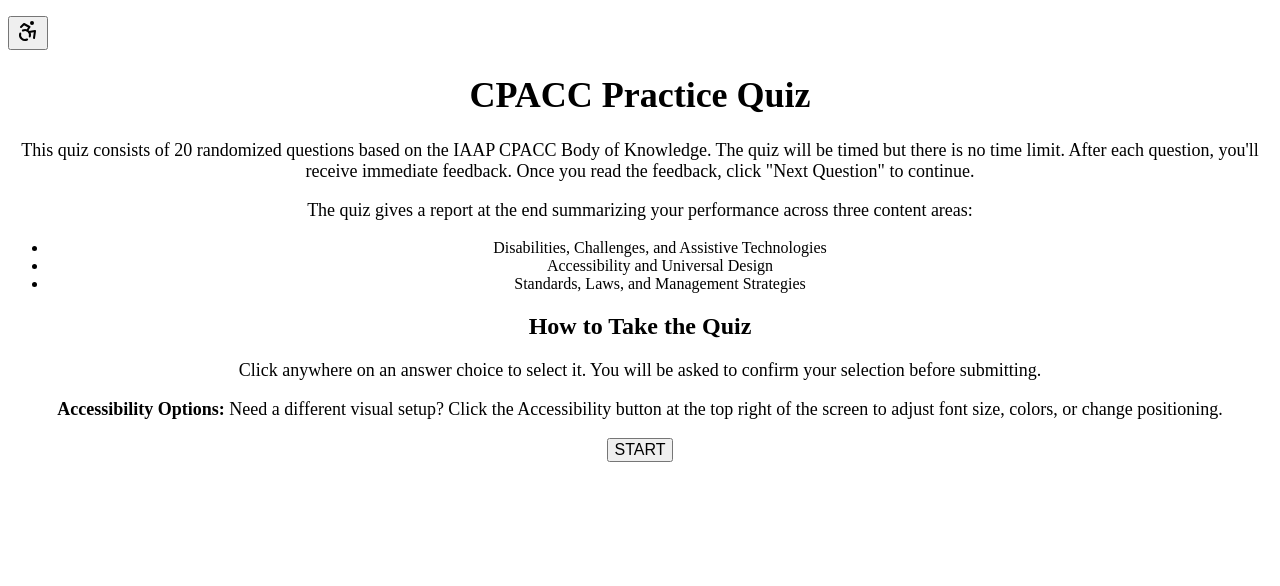
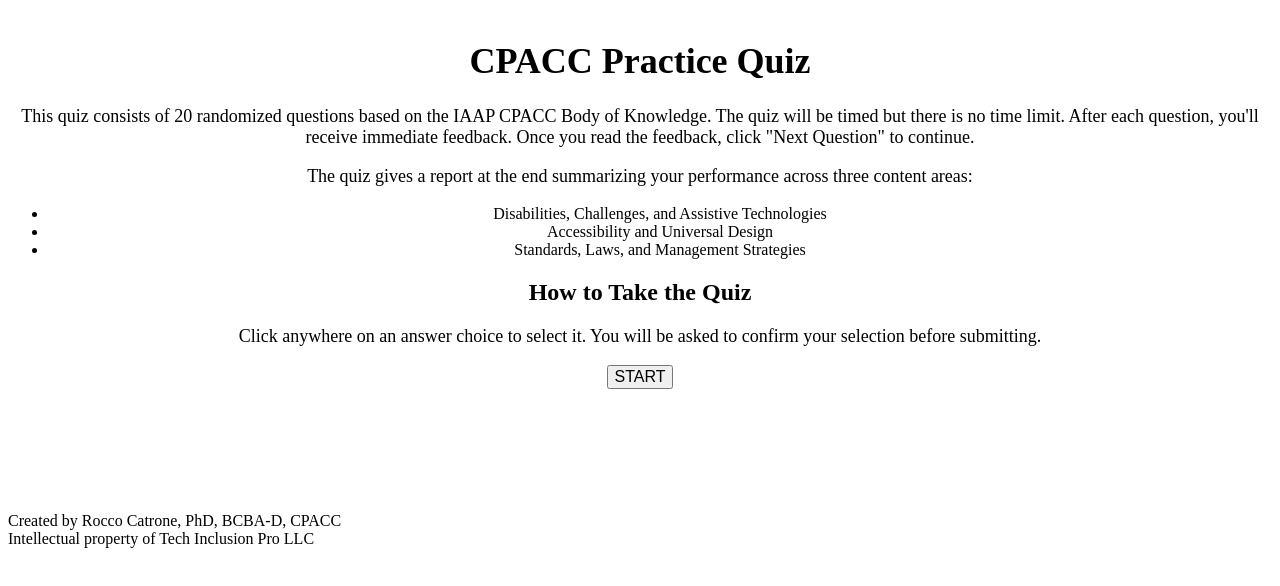
Before and after one commit to Tech-Inclusion-Pro/cpacc-prep-ace, a React (Vite) app: page / in a window 1280 px wide. Shown: the top 586 px of the page. Built offline with nearby package versions, Linux system fonts and the light colour scheme.

Commit message:
Remove accessibility menu and add footer
Remove the accessibility menu and add a footer with author and copyright information.

```diff
--- a/src/App.tsx
+++ b/src/App.tsx
@@ -5,14 +5,12 @@ import { QueryClient, QueryClientProvider } from "@tanstack/react-query";
 import { BrowserRouter, Routes, Route } from "react-router-dom";
 import Index from "./pages/Index";
 import NotFound from "./pages/NotFound";
-import { AccessibilityProvider } from "@/context/AccessibilityContext";
 import { TooltipProvider } from "@/components/ui/tooltip";
 
 const queryClient = new QueryClient();
 
 const App = () => (
   <QueryClientProvider client={queryClient}>
-    <AccessibilityProvider>
     <TooltipProvider>
       <Toaster />
       <Sonner />
@@ -24,7 +22,6 @@ const App = () => (
         </Routes>
       </BrowserRouter>
     </TooltipProvider>
-    </AccessibilityProvider>
   </QueryClientProvider>
 );
 
--- a/src/components/FeedbackPanel.tsx
+++ b/src/components/FeedbackPanel.tsx
@@ -2,7 +2,6 @@
 import React from 'react';
 import { Button } from '@/components/ui/button';
 import { QuizQuestion } from '@/types';
-import { useAccessibility } from '@/context/AccessibilityContext';
 
 interface FeedbackPanelProps {
   question: QuizQuestion;
@@ -17,34 +16,31 @@ const FeedbackPanel: React.FC<FeedbackPanelProps> = ({
   isCorrect,
   onNext,
 }) => {
-  const { fontSize, backgroundColor } = useAccessibility();
-
   return (
     <div
       className={`quiz-feedback ${isCorrect ? 'correct' : 'incorrect'}`}
       role="region"
       aria-label="Answer feedback"
-      style={{ backgroundColor: `var(--bg-color)` }}
     >
       <div className="mb-4">
-        <h3 className="text-lg font-semibold mb-2" style={{ fontSize: fontSize === 'large' ? '1.25rem' : fontSize === 'x-large' ? '1.5rem' : '1.125rem' }}>
+        <h3 className="text-lg font-semibold mb-2">
           {isCorrect ? "Correct!" : "Incorrect"}
         </h3>
 
         <div className="mb-4">
-          <h4 className="font-medium mb-2" style={{ fontSize: fontSize === 'large' ? '1.125rem' : fontSize === 'x-large' ? '1.25rem' : '1rem' }}>Explanation:</h4>
-          <p className="text-gray-700" style={{ fontSize: fontSize === 'large' ? '1rem' : fontSize === 'x-large' ? '1.125rem' : '0.875rem' }}>
+          <h4 className="font-medium mb-2">Explanation:</h4>
+          <p className="text-gray-700">
             {isCorrect ? question.explanation : question.incorrectExplanation}
           </p>
         </div>
 
         {!isCorrect && (
           <div className="mb-4">
-            <h4 className="font-medium mb-2" style={{ fontSize: fontSize === 'large' ? '1.125rem' : fontSize === 'x-large' ? '1.25rem' : '1rem' }}>The correct answer was:</h4>
-            <p className="text-gray-700 font-medium" style={{ fontSize: fontSize === 'large' ? '1rem' : fontSize === 'x-large' ? '1.125rem' : '0.875rem' }}>
+            <h4 className="font-medium mb-2">The correct answer was:</h4>
+            <p className="text-gray-700 font-medium">
               {question.options[question.correctAnswer]}
             </p>
-            <p className="text-gray-700 mt-2" style={{ fontSize: fontSize === 'large' ? '1rem' : fontSize === 'x-large' ? '1.125rem' : '0.875rem' }}>
+            <p className="text-gray-700 mt-2">
               {question.explanation}
             </p>
           </div>
--- /dev/null
+++ b/src/components/Footer.tsx
@@ -0,0 +1,16 @@
+
+import React from 'react';
+
+const Footer: React.FC = () => {
+  return (
+    <footer className="py-4 px-4 text-center text-sm text-gray-600 border-t mt-auto">
+      <p>
+        Created by Rocco Catrone, PhD, BCBA-D, CPACC
+        <br />
+        Intellectual property of Tech Inclusion Pro LLC
+      </p>
+    </footer>
+  );
+};
+
+export default Footer;
--- a/src/components/QuizApp.tsx
+++ b/src/components/QuizApp.tsx
@@ -5,7 +5,7 @@ import QuizQuestion from './QuizQuestion';
 import FeedbackPanel from './FeedbackPanel';
 import ResultsPage from './ResultsPage';
 import Timer from './Timer';
-import AccessibilityMenu from './AccessibilityMenu';
+import Footer from './Footer';
 import { getQuizQuestions, calculateResults } from '@/data/quizData';
 import { QuizQuestion as QuizQuestionType, QuizState, QuizResult } from '@/types';
 
@@ -69,9 +69,8 @@ const QuizApp: React.FC = () => {
   };
 
   return (
-    <div className="min-h-screen bg-quiz-background py-8 px-4 a11y-adjusted">
+    <div className="min-h-screen bg-quiz-background py-8 px-4 a11y-adjusted flex flex-col">
       <a href="#main-content" className="skip-to-content">Skip to main content</a>
-      <AccessibilityMenu />
 
       {/* Timer (visible during questions) */}
       {(quizState === 'question' || quizState === 'feedback') && (
@@ -81,7 +80,7 @@ const QuizApp: React.FC = () => {
       )}
 
       {/* Quiz Content */}
-      <main id="main-content">
+      <main id="main-content" className="flex-grow">
         {quizState === 'start' && <StartScreen onStart={handleStart} />}
 
         {quizState === 'question' && questions.length > 0 && (
@@ -114,6 +113,9 @@ const QuizApp: React.FC = () => {
           <ResultsPage results={results} onRestart={handleRestart} />
         )}
       </main>
+
+      {/* Footer present on all screens */}
+      <Footer />
     </div>
   );
 };
--- a/src/components/QuizQuestion.tsx
+++ b/src/components/QuizQuestion.tsx
@@ -2,7 +2,6 @@
 import React, { useState } from 'react';
 import { Button } from '@/components/ui/button';
 import { QuizQuestion } from '@/types';
-import { useAccessibility } from '@/context/AccessibilityContext';
 
 interface QuizQuestionProps {
   question: QuizQuestion;
@@ -19,7 +18,6 @@ const QuizQuestionComponent: React.FC<QuizQuestionProps> = ({
 }) => {
   const [selectedOption, setSelectedOption] = useState<number | null>(null);
   const [confirmed, setConfirmed] = useState(false);
-  const { verticalPosition, horizontalAlignment, fontColor, backgroundColor, fontSize } = useAccessibility();
 
   const handleOptionClick = (index: number) => {
     if (!confirmed) {
@@ -44,12 +42,8 @@ const QuizQuestionComponent: React.FC<QuizQuestionProps> = ({
     return className;
   };
 
-  // Get the border color and background color based on the user's choices
   const getOptionStyle = (index: number) => {
-    const styles: React.CSSProperties = {
-      backgroundColor: `var(--bg-color)`, // Use the user's selected background color for each option
-      fontSize: fontSize === 'large' ? '1.125rem' : fontSize === 'x-large' ? '1.25rem' : '1rem',
-    };
+    const styles: React.CSSProperties = {};
 
     if (selectedOption === index) {
       styles.borderColor = `var(--text-color)`;
@@ -61,8 +55,8 @@ const QuizQuestionComponent: React.FC<QuizQuestionProps> = ({
 
   return (
     <div className="quiz-container animate-fade-in">
-      <div className="quiz-position-container" data-vertical={verticalPosition}>
-        <div className="quiz-alignment-container" style={{ textAlign: horizontalAlignment as any }}>
+      <div className="quiz-position-container">
+        <div className="quiz-alignment-container">
           <div className="mb-6">
             <div className="flex justify-between items-center mb-8">
               <span className="text-sm text-gray-500">
@@ -76,7 +70,7 @@ const QuizQuestionComponent: React.FC<QuizQuestionProps> = ({
                 {question.category}
               </span>
             </div>
-            <h2 className="text-xl md:text-2xl font-semibold text-gray-800 mb-6" style={{ fontSize: fontSize === 'large' ? '1.5rem' : fontSize === 'x-large' ? '1.75rem' : '1.25rem' }}>{question.question}</h2>
+            <h2 className="text-xl md:text-2xl font-semibold text-gray-800 mb-6">{question.question}</h2>
 
             <div className="space-y-3">
               {question.options.map((option, index) => (
@@ -100,7 +94,7 @@ const QuizQuestionComponent: React.FC<QuizQuestionProps> = ({
                     }`}>
                       {/* Removed checkmark SVG icon */}
                     </div>
-                    <span style={{ fontSize: 'inherit' }}>{option}</span>
+                    <span>{option}</span>
                   </div>
                 </div>
               ))}
--- a/src/components/StartScreen.tsx
+++ b/src/components/StartScreen.tsx
@@ -1,19 +1,16 @@
 
 import React from 'react';
 import { Button } from '@/components/ui/button';
-import { useAccessibility } from '@/context/AccessibilityContext';
 
 interface StartScreenProps {
   onStart: () => void;
 }
 
 const StartScreen: React.FC<StartScreenProps> = ({ onStart }) => {
-  const { verticalPosition, horizontalAlignment } = useAccessibility();
-
   return (
     <div className="max-w-3xl mx-auto quiz-container animate-fade-in">
-      <div className="quiz-position-container" data-vertical={verticalPosition}>
-        <div className="quiz-alignment-container" style={{ textAlign: horizontalAlignment as any }}>
+      <div className="quiz-position-container">
+        <div className="quiz-alignment-container">
           <h1 className="text-4xl font-bold text-gray-800 mb-6">CPACC Practice Quiz</h1>
           <div className="h-1 w-20 bg-quiz-secondary mx-auto mb-8"></div>
 
@@ -39,14 +36,6 @@ const StartScreen: React.FC<StartScreenProps> = ({ onStart }) => {
               Click anywhere on an answer choice to select it. You will be asked to confirm your
               selection before submitting.
             </p>
-
-            <div className="bg-blue-50 border-l-4 border-blue-500 p-4 my-6">
-              <p className="text-lg">
-                <strong>Accessibility Options:</strong> Need a different visual setup? Click the
-                Accessibility button at the top right of the screen to adjust font size, colors,
-                or change positioning.
-              </p>
-            </div>
           </div>
 
           <div className="mt-10">
```
Lines whose indentation alone changed are shown as unchanged.
